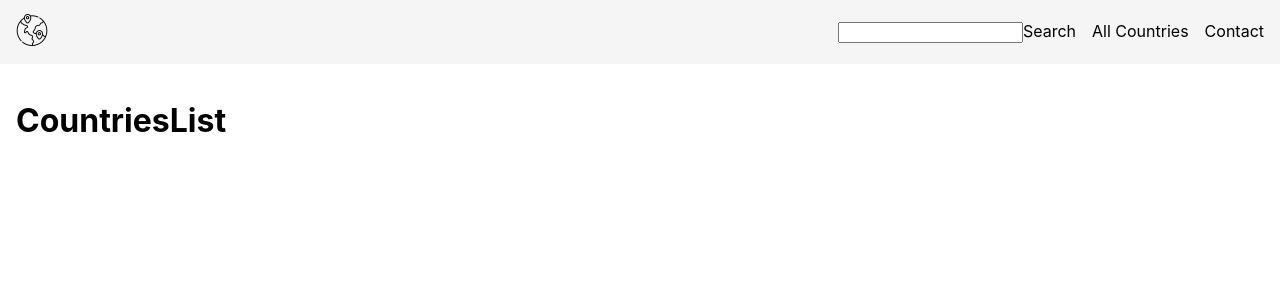
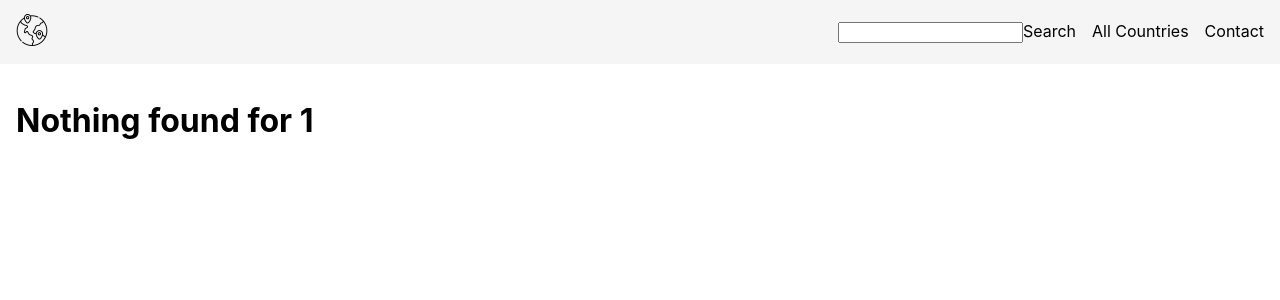
Before and after one commit to Kreizbandl/React_Countries, a React (Create React App) app: page /countries-list/1 in a window 1280 px wide. Shown: the top 300 px of the page. Built offline with nearby package versions, Linux system fonts and the light colour scheme.

Commit message:
search feedback

```diff
--- a/src/countries-list/Countries-list.js
+++ b/src/countries-list/Countries-list.js
@@ -7,6 +7,7 @@ import { Link } from "react-router-dom";
 
 function CountriesList () {
     const searchTerm = useParams();
+    var heading = 'All Countries';
 
     //sort countries
     var sortedJsonCountries = jsonCountries.sort((a,b) => {
@@ -15,6 +16,7 @@ function CountriesList () {
 
     // if searchTerm is set only show corresponding countries
     if(searchTerm.searchTerm !== undefined){
+        heading = 'Found Countries for ' + searchTerm.searchTerm;
         // tmp variable for matching countries
         var tmpCountries = sortedJsonCountries;
         // empty variable for already sorted countries
@@ -25,6 +27,9 @@ function CountriesList () {
                 sortedJsonCountries.push(country);
             }
         });
+        if(sortedJsonCountries.length === 0){
+            heading = 'Nothing found for ' + searchTerm.searchTerm;
+        }
     }
 
 
@@ -45,7 +50,7 @@ function CountriesList () {
     //display cards in bigger container
     return(
         <div className="countries-list">
-            <h1>CountriesList</h1>
+            <h1>{ heading }</h1>
             <div className="country-cards">{ countries }</div>
         </div>
     )
```
